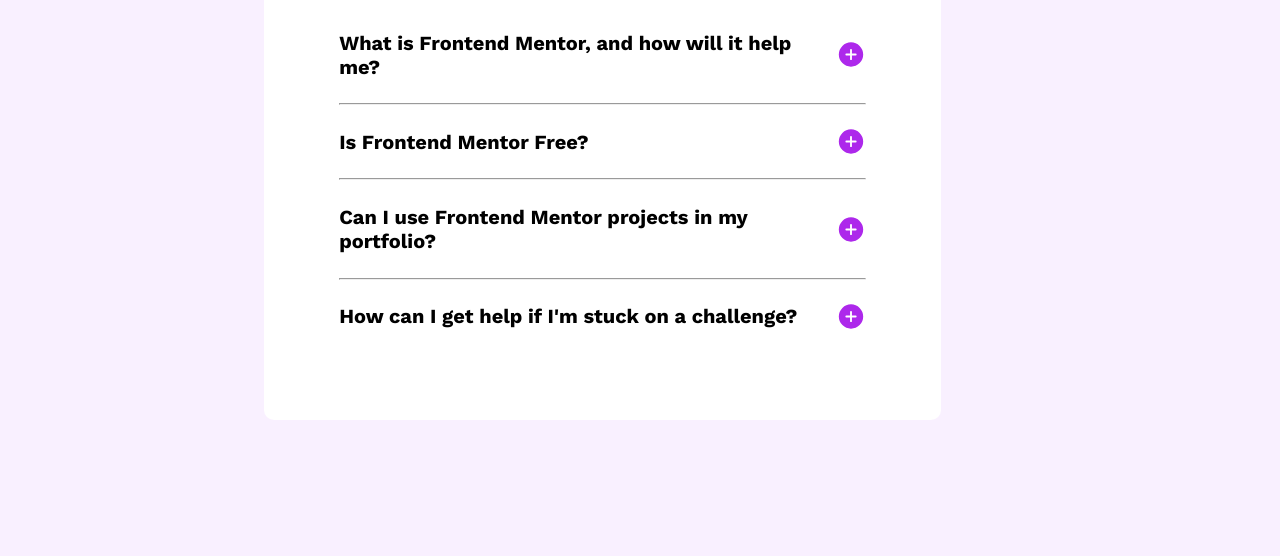
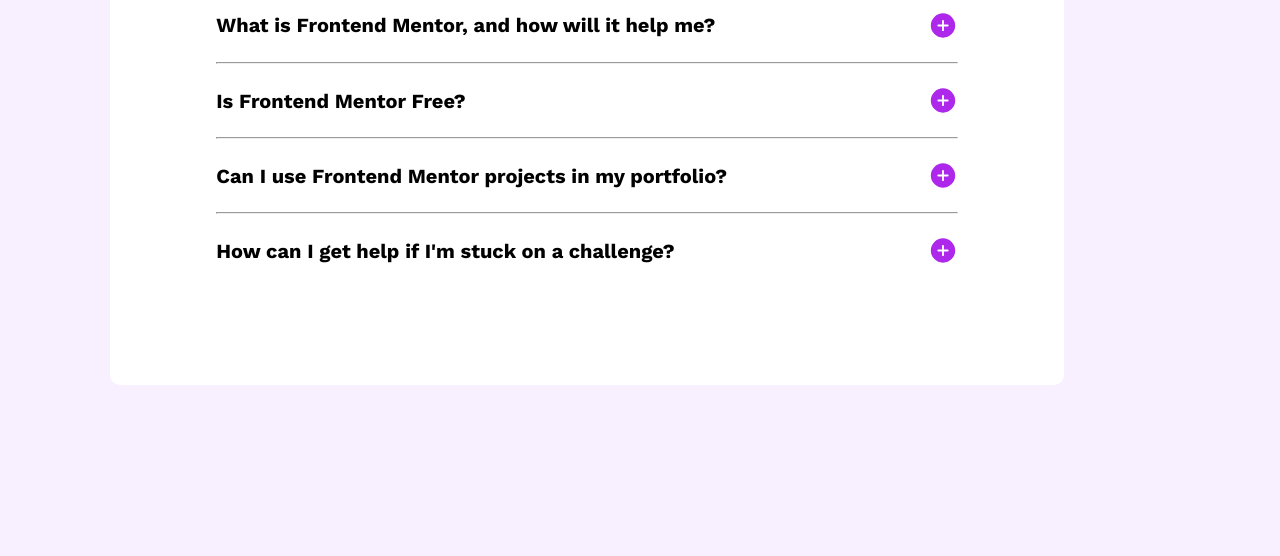
Before and after one commit to Ahmed-Adjei1/FAQ-Accordion-Main, a plain HTML site: page index.html in a window 1280 px wide. Shown: the part 322-878 px from the top of the page. After the commit the page ends 800 px from the top, so only its background shows below. Drawn offline with nearby package versions, Linux system fonts and the light colour scheme.

Commit message:
Refactor CSS for responsive padding and media queries

```diff
--- a/style.css
+++ b/style.css
@@ -1,5 +1,5 @@
 body {
-  padding: 20% 5% 20% 5%;
+  padding: clamp(2rem, 10vh, 8rem) clamp(1rem, 5vw, 6rem);
   background-image: url(./images/background-pattern-mobile.svg);
   background-repeat: no-repeat;
   background-color: hsl(275, 100%, 97%);
@@ -24,7 +24,7 @@
 }
 
 header > img {
-  height: 30px;
+  height: 1.875rem;
 }
 
 .questions {
@@ -58,9 +58,9 @@
   display: none;
 }
 
-@media (min-width: 768px) {
+@media (min-width: 48rem) {
   body {
-    padding: 10% 20% 10% 20%;
+    padding: clamp(2rem, 10vh, 8rem) clamp(1rem, 8vw, 10rem);
     background-image: url(./images/background-pattern-desktop.svg);
     background-size: contain;
   }
```
